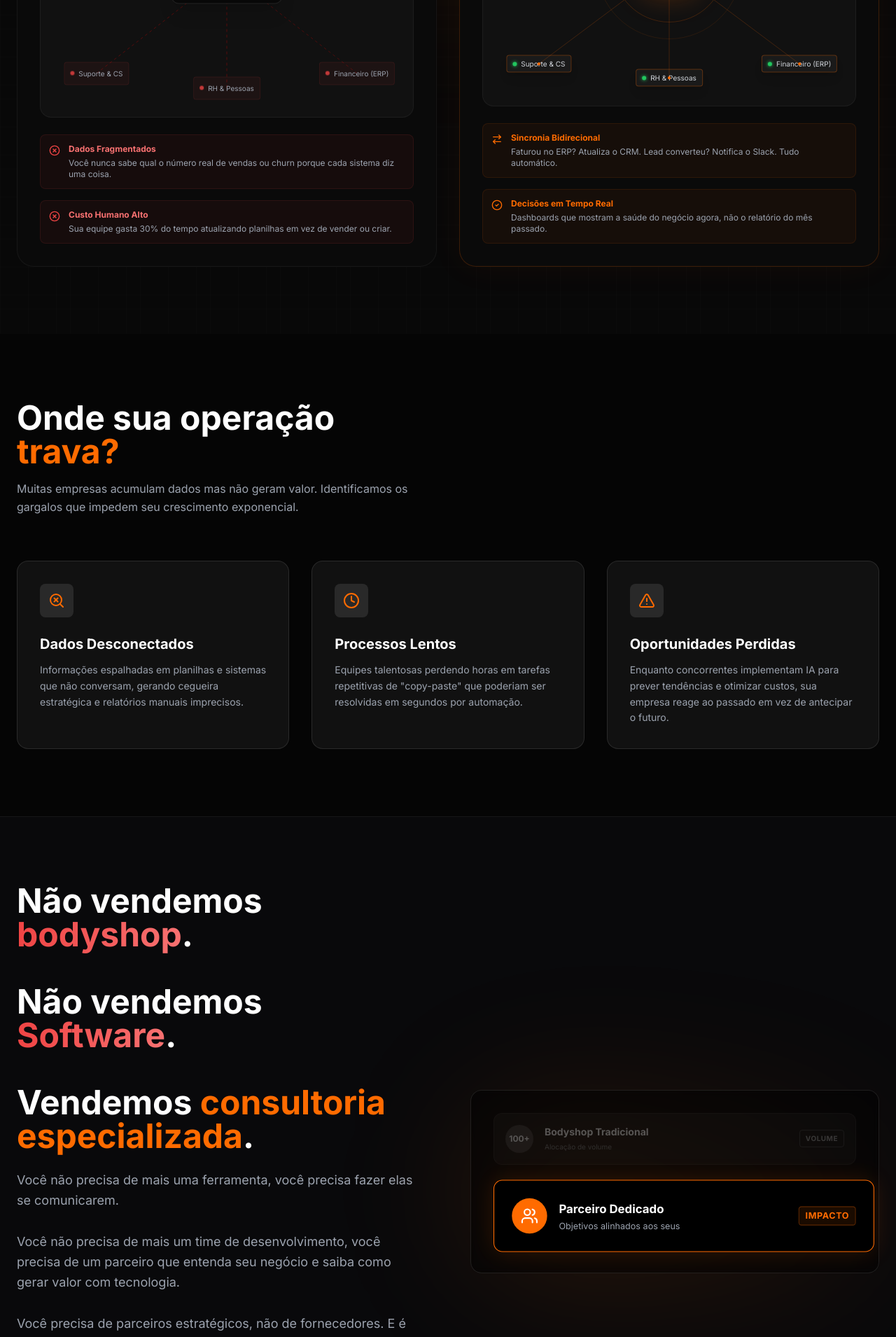
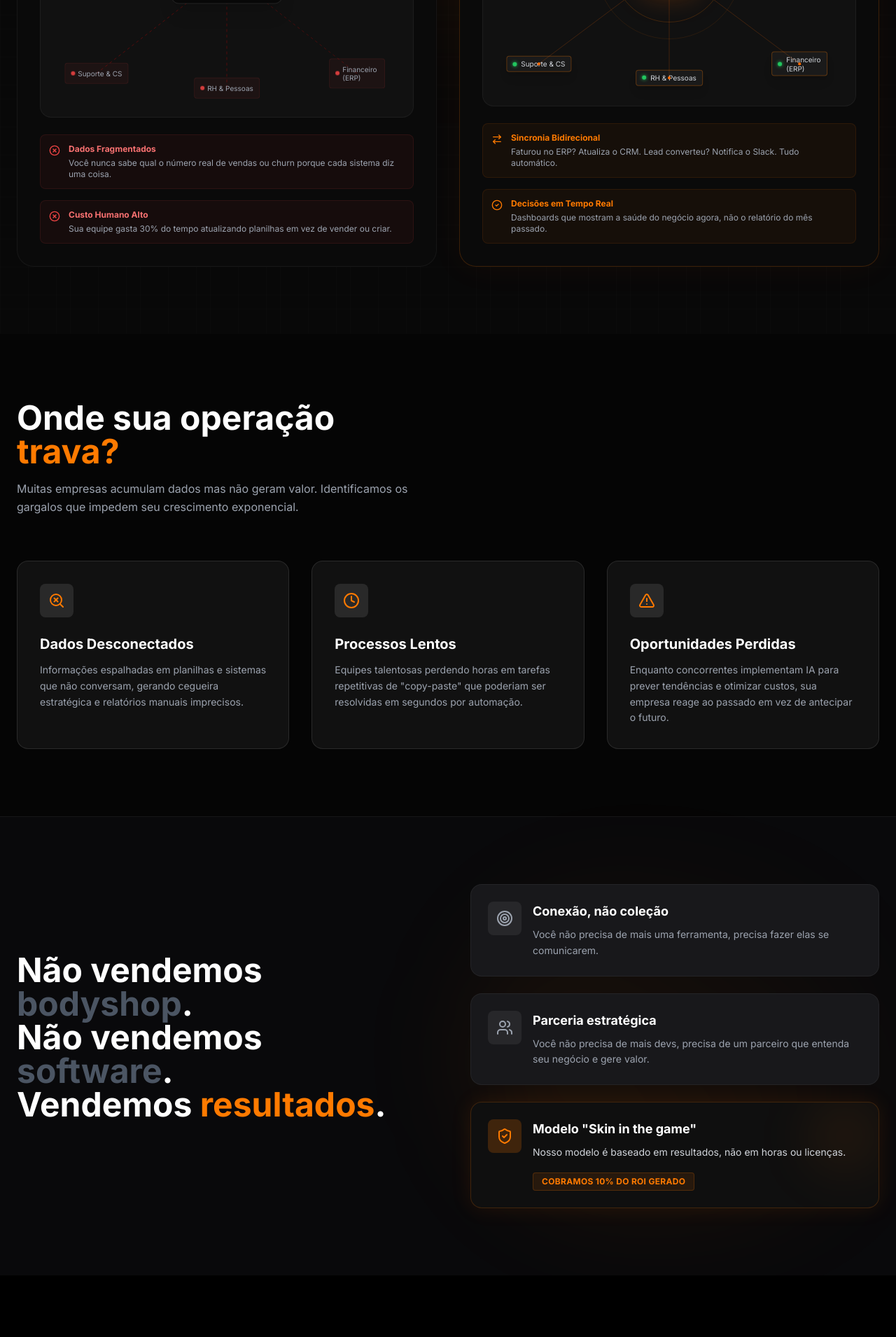
Before and after one commit to edshowsz/delavia-tech, a Next.js app: page / in a window 1280 px wide. Shown: the part 860-2770 px from the top of the page at 70% size. Built offline with nearby package versions, Linux system fonts and the light colour scheme.

Commit message:
mais ajustes de posicionamento

```diff
--- a/app/layout.tsx
+++ b/app/layout.tsx
@@ -10,7 +10,7 @@ const spaceGrotesk = Space_Grotesk({
 });
 
 export const metadata: Metadata = {
-  title: "Delavia Tech | Consultoria de Dados & IA",
+  title: "DELAVIA.TECH | Consultoria de Dados & IA",
   description: "Transformamos dados em inteligência acionável com automação e agentes de IA.",
 };
 
--- a/components/IntegrationConcept.tsx
+++ b/components/IntegrationConcept.tsx
@@ -68,11 +68,11 @@ export default function IntegrationConcept() {
                     {DATA_SOURCES.map((source, index) => (
                       <div
                         key={`chaos-${index}`}
-                        className="absolute -translate-x-1/2 -translate-y-1/2 p-2 bg-red-500/5 border border-red-500/10 rounded text-[10px] text-gray-400 flex items-center gap-1.5 z-10 min-w-max"
+                        className="absolute -translate-x-1/2 -translate-y-1/2 p-1.5 md:p-2 bg-red-500/5 border border-red-500/10 rounded text-[8px] md:text-[10px] text-gray-400 flex items-center gap-1 z-10 max-w-[70px] md:max-w-max text-center md:text-left justify-center md:justify-start"
                         style={{ top: source.y, left: source.x }}
                       >
-                          <div className="w-1.5 h-1.5 rounded-full bg-red-500 animate-pulse" />
-                          {source.name}
+                          <div className="w-1 h-1 md:w-1.5 md:h-1.5 shrink-0 rounded-full bg-red-500 animate-pulse" />
+                          <span className="leading-tight break-words">{source.name}</span>
                       </div>
                     ))}
 
@@ -138,11 +138,11 @@ export default function IntegrationConcept() {
                     {DATA_SOURCES.map((source, index) => (
                       <div
                         key={`order-${index}`}
-                        className="absolute -translate-x-1/2 -translate-y-1/2 px-2 py-1 bg-[#1A1A1A] rounded border border-primary/30 text-[10px] text-gray-300 shadow-lg flex items-center gap-1.5 transition-all hover:scale-110 hover:border-primary/60 hover:z-20 min-w-max"
+                        className="absolute -translate-x-1/2 -translate-y-1/2 p-1 md:px-2 md:py-1 bg-[#1A1A1A] rounded border border-primary/30 text-[8px] md:text-[10px] text-gray-300 shadow-lg flex items-center gap-1 md:gap-1.5 transition-all hover:scale-110 hover:border-primary/60 hover:z-20 max-w-[70px] md:max-w-max text-center md:text-left justify-center md:justify-start"
                         style={{ top: source.y, left: source.x }}
                       >
-                          <div className="w-1.5 h-1.5 rounded-full bg-green-500 shadow-[0_0_5px_#22c55e]" />
-                          {source.name}
+                          <div className="w-1 h-1 md:w-1.5 md:h-1.5 shrink-0 rounded-full bg-green-500 shadow-[0_0_5px_#22c55e]" />
+                          <span className="leading-tight break-words">{source.name}</span>
                       </div>
                     ))}
 
--- a/components/Methodology.tsx
+++ b/components/Methodology.tsx
@@ -9,58 +9,69 @@ export default function Methodology() {
           {/* Text Content */}
           <div>
 
-            <h2 className="font-space text-4xl md:text-5xl font-bold text-white mb-6">
-              Não vendemos <span className="text-transparent bg-clip-text bg-gradient-to-r from-red-500 to-red-400 decoration-line-through">bodyshop</span>.
+            <h2 className="font-space text-4xl md:text-5xl font-bold text-white mb-6 leading-tight">
+              Não vendemos <span className="text-gray-600 decoration-line-through decoration-red-500/50">bodyshop</span>.
               <br />
+              Não vendemos <span className="text-gray-600 decoration-line-through decoration-red-500/50">software</span>.
               <br />
-              Não vendemos <span className="text-transparent bg-clip-text bg-gradient-to-r from-red-500 to-red-400 decoration-line-through">Software</span>.
-              <br />
-              <br />
-              Vendemos <span className="text-primary">consultoria especializada</span>.
+              Vendemos <span className="text-primary">resultados</span>.
             </h2>
-
-            <p className="text-gray-400 text-lg mb-8 leading-relaxed">
-                Você não precisa de mais uma ferramenta, você precisa fazer elas se comunicarem.
-                <br/><br/>
-                Você não precisa de mais um time de desenvolvimento, você precisa de um parceiro que entenda seu negócio e saiba como gerar valor com tecnologia.
-                <br/><br/>
-                Você precisa de parceiros estratégicos, não de fornecedores. E é por isso que nosso modelo de negócio é baseado em resultados, não em horas ou licenças.
-                <br/><br/>
-                <strong>Cobramos 10% do ROI gerado</strong>, garantindo alinhamento total de interesses: crescimento mútuo e foco obsessivo em resultados tangíveis.
-            </p>
 
           </div>
 
           {/* Visual Representation */}
           <div className="relative">
-             <div className="absolute inset-0 bg-gradient-to-tr from-primary/20 to-transparent blur-[100px] rounded-full" />
+             <div className="absolute inset-0 bg-gradient-to-tr from-primary/10 to-transparent blur-[80px] rounded-full pointer-events-none" />
 
-             <div className="relative p-8 border border-white/10 bg-black/50 backdrop-blur-sm rounded-2xl">
-                <div className="flex flex-col gap-6">
-                   {/* Card 1: Bodyshop */}
-                   <div className="flex items-center gap-4 p-4 rounded-xl border border-white/5 bg-white/5 opacity-50 grayscale">
-                      <div className="w-10 h-10 bg-white/10 rounded-full flex items-center justify-center text-xs font-bold text-gray-400">
-                        100+
-                      </div>
-                      <div className="flex-1">
-                        <h4 className="text-gray-400 font-bold text-sm mb-1">Bodyshop Tradicional</h4>
-                        <p className="text-[10px] text-gray-600">Alocação de volume</p>
-                      </div>
-                      <span className="text-[10px] uppercase tracking-wider text-red-500 font-bold border border-red-500/30 px-2 py-1 rounded">Volume</span>
-                   </div>
+             <div className="grid gap-6 relative z-10">
 
-                   {/* Card 2: Delavia */}
-                   <div className="flex items-center gap-4 p-6 rounded-xl border border-primary bg-black shadow-[0_0_30px_rgba(255,107,0,0.15)] scale-105 transform origin-left">
-                      <div className="w-12 h-12 bg-primary rounded-full flex items-center justify-center text-white font-bold">
-                        <Users />
-                      </div>
-                      <div className="flex-1">
-                         <h4 className="text-white font-bold mb-1">Parceiro Dedicado</h4>
-                         <p className="text-xs text-gray-400">Objetivos alinhados aos seus</p>
-                      </div>
-                      <span className="text-xs uppercase tracking-wider text-primary font-bold border border-primary/30 px-2 py-1 rounded bg-primary/10">Impacto</span>
-                   </div>
+                <div className="p-6 rounded-2xl bg-zinc-900 border border-white/5 hover:border-primary/30 transition-colors group">
+                    <div className="flex items-start gap-4">
+                        <div className="p-3 bg-zinc-800 rounded-lg text-gray-400 group-hover:text-primary group-hover:bg-primary/10 transition-colors">
+                            <Target size={24} />
+                        </div>
+                        <div>
+                            <h3 className="text-white font-bold text-lg mb-2">Conexão, não coleção</h3>
+                            <p className="text-gray-400 text-sm leading-relaxed">
+                                Você não precisa de mais uma ferramenta, precisa fazer elas se comunicarem.
+                            </p>
+                        </div>
+                    </div>
                 </div>
+
+                <div className="p-6 rounded-2xl bg-zinc-900 border border-white/5 hover:border-primary/30 transition-colors group">
+                    <div className="flex items-start gap-4">
+                        <div className="p-3 bg-zinc-800 rounded-lg text-gray-400 group-hover:text-primary group-hover:bg-primary/10 transition-colors">
+                            <Users size={24} />
+                        </div>
+                        <div>
+                            <h3 className="text-white font-bold text-lg mb-2">Parceria estratégica</h3>
+                            <p className="text-gray-400 text-sm leading-relaxed">
+                                Você não precisa de mais devs, precisa de um parceiro que entenda seu negócio e gere valor.
+                            </p>
+                        </div>
+                    </div>
+                </div>
+
+                <div className="p-6 rounded-2xl bg-[#0F0F0F] border border-primary/20 shadow-[0_0_30px_rgba(255,107,0,0.1)] relative overflow-hidden group">
+                    <div className="absolute top-0 right-0 w-24 h-24 bg-primary/10 blur-[40px] rounded-full" />
+
+                    <div className="flex items-start gap-4 relative z-10">
+                        <div className="p-3 bg-primary/20 rounded-lg text-primary">
+                            <ShieldCheck size={24} />
+                        </div>
+                        <div>
+                            <h3 className="text-white font-bold text-lg mb-2">Modelo "Skin in the game"</h3>
+                             <p className="text-gray-300 text-sm leading-relaxed mb-4">
+                                Nosso modelo é baseado em resultados, não em horas ou licenças.
+                            </p>
+                            <div className="inline-block px-3 py-1 bg-primary/10 border border-primary/20 rounded text-primary text-xs font-bold tracking-wide">
+                                COBRAMOS 10% DO ROI GERADO
+                            </div>
+                        </div>
+                    </div>
+                </div>
+
              </div>
           </div>
 
--- a/tailwind.config.ts
+++ b/tailwind.config.ts
@@ -12,9 +12,9 @@ const config: Config = {
         background: "var(--background)",
         foreground: "var(--foreground)",
         primary: {
-          DEFAULT: "#FF6B00", // Laranja futurista
-          hover: "#FF8533",
-          glow: "rgba(255, 107, 0, 0.5)",
+          DEFAULT: "#FF7A00", // Laranja mais equilibrado (menos vermelho em telas OLED)
+          hover: "#FF9100",   // Hover mais vivo
+          glow: "rgba(255, 122, 0, 0.5)",
         },
         card: {
           DEFAULT: "#111111",
```
